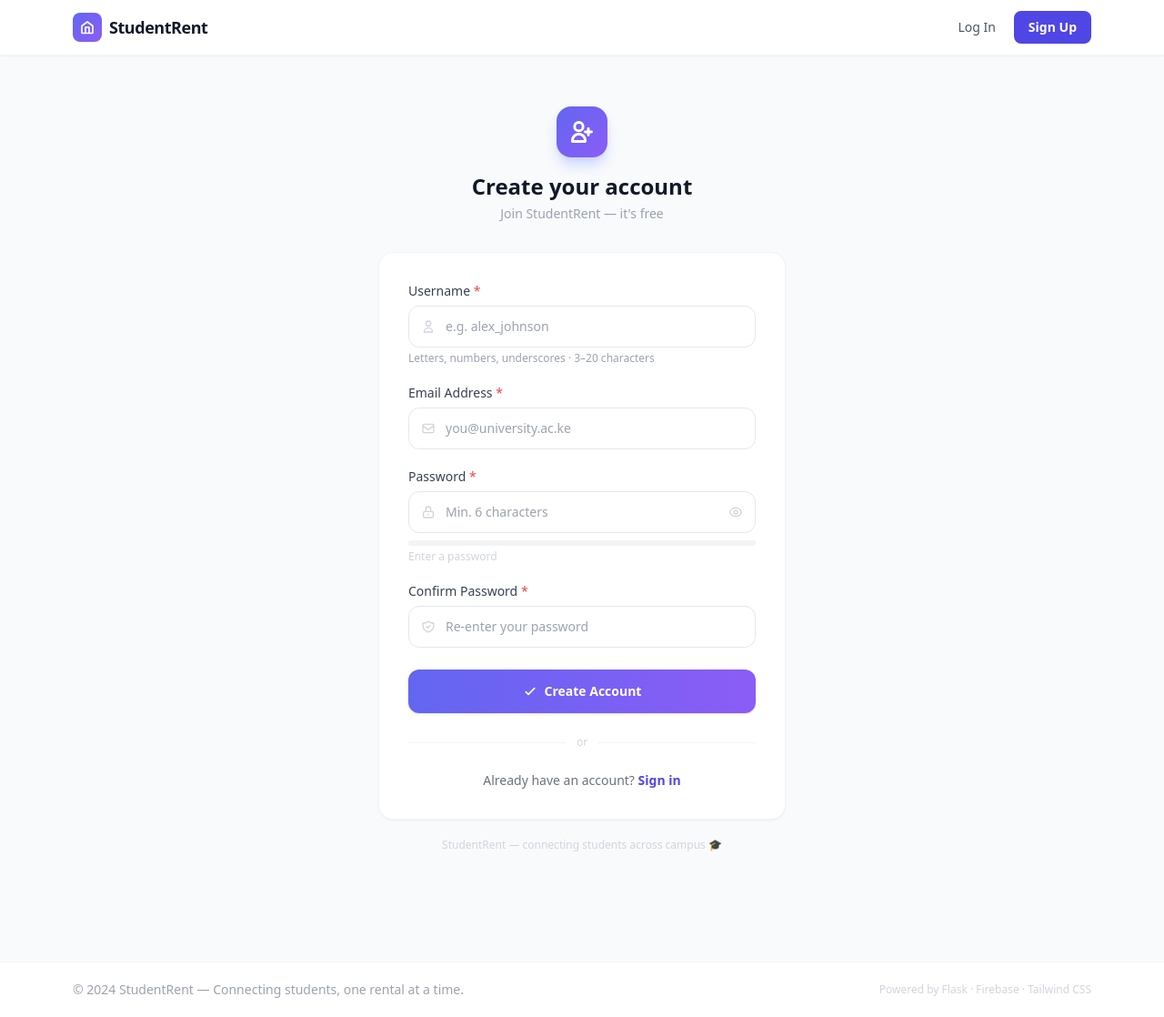
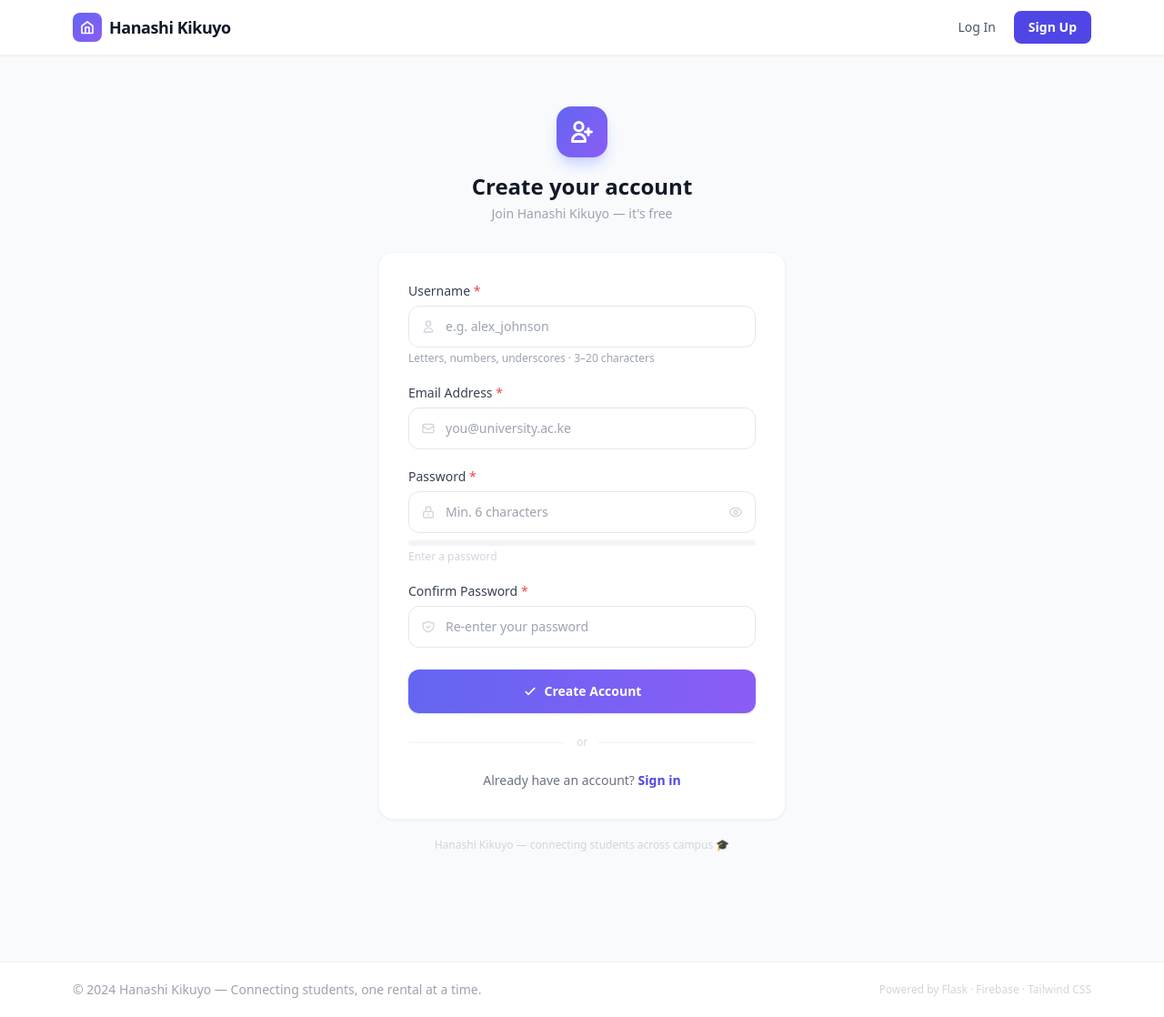
Before and after one commit to tejastiwari06/STUDENT-RENTAPP, a Flask app: page /register in a window 1280 px wide. Shown: the whole page at 91% size. Run offline with Flask 3, Linux system fonts and the light colour scheme; some libraries are stand-ins or nearby versions.

Commit message:
Renamed Student Rent App to Hanashi Kikuyo

```diff
--- a/app.py
+++ b/app.py
@@ -363,6 +363,6 @@ def not_found(e):
 if __name__ == "__main__":
     debug = os.getenv("FLASK_DEBUG", "True").lower() in ("true", "1", "yes")
     port  = int(os.getenv("PORT", 5000))
-    print(f"\n🚀 StudentRent running → http://localhost:{port}")
+    print(f"\n🚀 Hanashi Kikuyo running → http://localhost:{port}")
     print(f"   Firebase: {'✅ connected' if USE_FIREBASE else '⚠️  demo mode (no Firebase)'}\n")
     app.run(debug=debug, host="0.0.0.0", port=port)
--- a/static/js/chatbot.js
+++ b/static/js/chatbot.js
@@ -1,5 +1,5 @@
 /* ────────────────────────────────────────────────────────────
-   Student Rent App — AI Chatbot (rule-based simulation)
+   Hanashi Kikuyo — AI Chatbot (rule-based simulation)
    ──────────────────────────────────────────────────────────── */
 
 const KB = [
@@ -65,7 +65,7 @@ const KB = [
   },
   {
     patterns: ["thank", "thanks", "appreciate", "great", "awesome", "perfect"],
-    response: "You're welcome! 😊 Happy to help. Let me know if you have any other questions about the Student Rent App!"
+    response: "You're welcome! 😊 Happy to help. Let me know if you have any other questions about Hanashi Kikuyo!"
   },
   {
     patterns: ["bye", "goodbye", "see you", "later", "exit"],
--- a/templates/base.html
+++ b/templates/base.html
@@ -3,7 +3,7 @@
 <head>
   <meta charset="UTF-8" />
   <meta name="viewport" content="width=device-width, initial-scale=1.0" />
-  <title>{% block title %}Student Rent App{% endblock %}</title>
+  <title>{% block title %}Hanashi Kikuyo{% endblock %}</title>
   <script src="https://cdn.tailwindcss.com"></script>
   <link rel="stylesheet" href="{{ url_for('static', filename='css/style.css') }}" />
   <script>
@@ -29,7 +29,7 @@
         <div class="w-8 h-8 rounded-lg bg-gradient-to-br from-indigo-500 to-violet-500 flex items-center justify-center">
           <svg xmlns="http://www.w3.org/2000/svg" class="w-4 h-4 text-white" fill="none" viewBox="0 0 24 24" stroke="currentColor" stroke-width="2.5"><path stroke-linecap="round" stroke-linejoin="round" d="M3 9.75L12 3l9 6.75V21a.75.75 0 01-.75.75H3.75A.75.75 0 013 21V9.75z"/><path stroke-linecap="round" stroke-linejoin="round" d="M9 21V12h6v9"/></svg>
         </div>
-        <span class="font-bold text-lg tracking-tight text-gray-900 group-hover:text-indigo-600 transition">StudentRent</span>
+        <span class="font-bold text-lg tracking-tight text-gray-900 group-hover:text-indigo-600 transition">Hanashi Kikuyo</span>
       </a>
 
       <!-- Nav Links -->
@@ -102,7 +102,7 @@
   <!-- ── Footer ── -->
   <footer class="border-t border-gray-100 bg-white mt-16">
     <div class="max-w-6xl mx-auto px-4 py-5 flex flex-col sm:flex-row items-center justify-between gap-2">
-      <p class="text-sm text-gray-400">© 2024 StudentRent — Connecting students, one rental at a time.</p>
+      <p class="text-sm text-gray-400">© 2024 Hanashi Kikuyo — Connecting students, one rental at a time.</p>
       <p class="text-xs text-gray-300">Powered by Flask · Firebase · Tailwind CSS</p>
     </div>
   </footer>
--- a/templates/confirmation.html
+++ b/templates/confirmation.html
@@ -1,5 +1,5 @@
 {% extends "base.html" %}
-{% block title %}Booking Confirmation — StudentRent{% endblock %}
+{% block title %}Booking Confirmation — Hanashi Kikuyo{% endblock %}
 
 {% block content %}
 <div class="max-w-xl mx-auto">
--- a/templates/dashboard.html
+++ b/templates/dashboard.html
@@ -1,5 +1,5 @@
 {% extends "base.html" %}
-{% block title %}Request Dashboard — StudentRent{% endblock %}
+{% block title %}Request Dashboard — Hanashi Kikuyo{% endblock %}
 
 {% block content %}
 <!-- Header -->
--- a/templates/index.html
+++ b/templates/index.html
@@ -1,5 +1,5 @@
 {% extends "base.html" %}
-{% block title %}Post a Rental Request — StudentRent{% endblock %}
+{% block title %}Post a Rental Request — Hanashi Kikuyo{% endblock %}
 
 {% block content %}
 <!-- Hero Strip -->
--- a/templates/login.html
+++ b/templates/login.html
@@ -1,5 +1,5 @@
 {% extends "base.html" %}
-{% block title %}Log In — StudentRent{% endblock %}
+{% block title %}Log In — Hanashi Kikuyo{% endblock %}
 
 {% block content %}
 <div class="min-h-[80vh] flex items-center justify-center">
@@ -11,7 +11,7 @@
         <svg xmlns="http://www.w3.org/2000/svg" class="w-7 h-7 text-white" fill="none" viewBox="0 0 24 24" stroke="currentColor" stroke-width="2.5"><path stroke-linecap="round" stroke-linejoin="round" d="M3 9.75L12 3l9 6.75V21a.75.75 0 01-.75.75H3.75A.75.75 0 013 21V9.75z"/><path stroke-linecap="round" stroke-linejoin="round" d="M9 21V12h6v9"/></svg>
       </div>
       <h1 class="text-2xl font-bold text-gray-900">Welcome back</h1>
-      <p class="text-gray-400 text-sm mt-1">Sign in to your StudentRent account</p>
+      <p class="text-gray-400 text-sm mt-1">Sign in to your Hanashi Kikuyo account</p>
     </div>
 
     <!-- Card -->
@@ -94,7 +94,7 @@
 
     <!-- Info strip -->
     <p class="text-center text-xs text-gray-300 mt-5">
-      StudentRent — connecting students across campus 🎓
+      Hanashi Kikuyo — connecting students across campus 🎓
     </p>
   </div>
 </div>
--- a/templates/register.html
+++ b/templates/register.html
@@ -1,5 +1,5 @@
 {% extends "base.html" %}
-{% block title %}Create Account — StudentRent{% endblock %}
+{% block title %}Create Account — Hanashi Kikuyo{% endblock %}
 
 {% block content %}
 <div class="min-h-[80vh] flex items-center justify-center py-6">
@@ -11,7 +11,7 @@
         <svg xmlns="http://www.w3.org/2000/svg" class="w-7 h-7 text-white" fill="none" viewBox="0 0 24 24" stroke="currentColor" stroke-width="2.5"><path stroke-linecap="round" stroke-linejoin="round" d="M18 9v3m0 0v3m0-3h3m-3 0h-3m-2-5a4 4 0 11-8 0 4 4 0 018 0zM3 20a6 6 0 0112 0v1H3v-1z"/></svg>
       </div>
       <h1 class="text-2xl font-bold text-gray-900">Create your account</h1>
-      <p class="text-gray-400 text-sm mt-1">Join StudentRent — it's free</p>
+      <p class="text-gray-400 text-sm mt-1">Join Hanashi Kikuyo — it's free</p>
     </div>
 
     <!-- Card -->
@@ -140,7 +140,7 @@
     </div>
 
     <p class="text-center text-xs text-gray-300 mt-5">
-      StudentRent — connecting students across campus 🎓
+      Hanashi Kikuyo — connecting students across campus 🎓
     </p>
   </div>
 </div>
```
Also changed, not shown: README.md.
